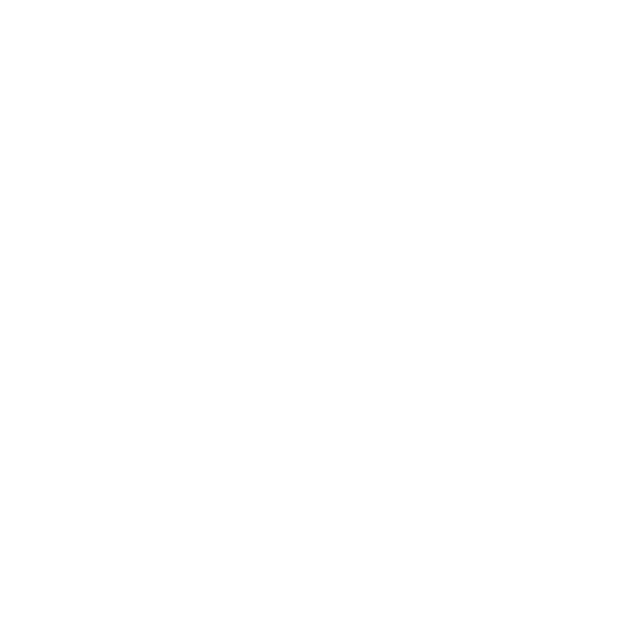
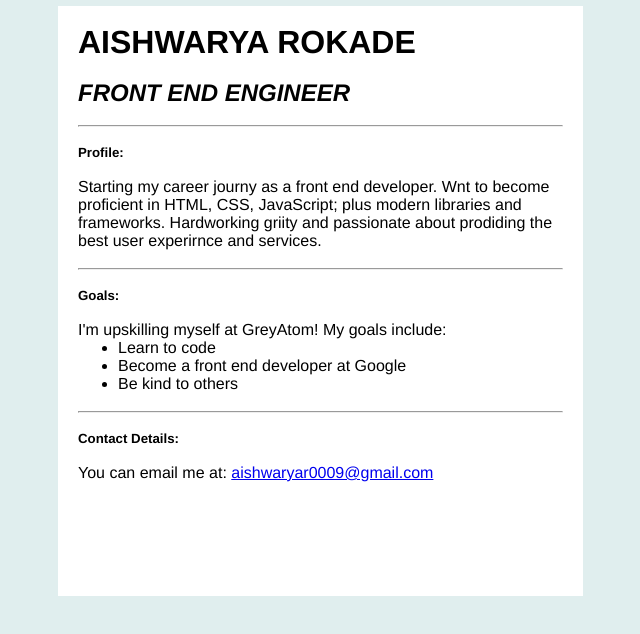
Before and after one commit to aishwarya0009/personal-portfolio-page1, a plain HTML site: page index.html in a window 1280 px wide. Shown: the whole page, without its empty margins (287-927 px from the left). Drawn offline with Linux system fonts and the light colour scheme; files whose address does not match are found by name.

Commit message:
added the solution

```diff
--- a/index.html
+++ b/index.html
@@ -1 +1,33 @@
-<!-- Add your HTML Code here -->
+<!DOCTYPE html>
+<html>
+   <head>
+	<title>My Frist portfolio page</title>
+        <link rel="stylesheet" type="text/css" href="D:\Aishwarya\GreyAtom\style.css">
+   </head>
+   <body>
+          <div class="profileBody">
+	   <br>
+	   <div class="mainbody">
+	    <h1> AISHWARYA ROKADE </h1><br>
+	    <h2> <i>FRONT END ENGINEER</i></h2><br>
+	    <hr/><br>
+	    <h5><strong>Profile:</strong></h5><br>
+            <p>Starting my career journy as a front end developer. Wnt to become proficient in HTML, CSS, JavaScript; plus modern libraries and frameworks.
+            Hardworking griity and passionate about prodiding the best user experirnce and services.</p>
+            <br><hr/><br>
+            <h5><strong>Goals:</strong></h5><br>
+	    <p>I'm upskilling myself at GreyAtom! My goals include:</p>
+	    <ul>
+		<li>Learn to code</li>
+		<li>Become a front end developer at Google</li>
+		<li>Be kind to others</li>
+	    </ul>
+	    <br><hr/><br>
+	    <h5><strong>Contact Details:</strong></h5><br>
+            You can email me at:
+            <a href="aishearyar0009@gmail.com"> aishwaryar0009@gmail.com</a>
+           </div>
+	 </div>
+	<script src="" async defer></script>
+   </body>
+</html>
--- a/style.css
+++ b/style.css
@@ -1 +1,25 @@
-/* Add your CSS code here */
+*{
+    font-family: Helvetica, Arial, sans-serif;
+    max-width: 700px;
+    margin: auto;
+ }
+
+ body{
+          min-width: 500px;
+     background-color: #e0eeee;
+ }
+
+ .profileBody{
+     display: inline-block;
+     background-color: white;
+     margin-top: 6px;
+     margin-left: 55px;
+     width: 75%;
+     height: 590px;
+ }
+
+ .mainbody{
+   display: inline-block;
+   margin-left: 20px;
+   margin-right: 20px;
+ }
```
